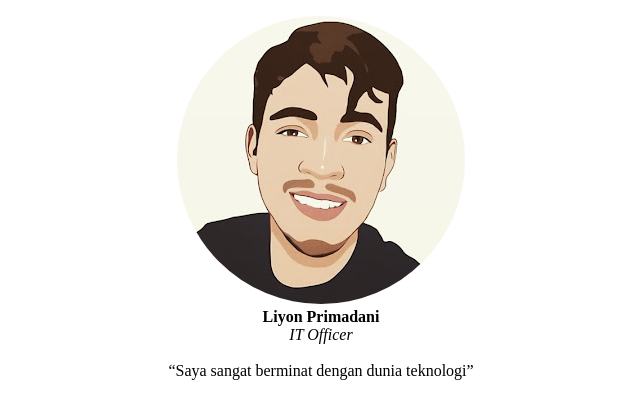
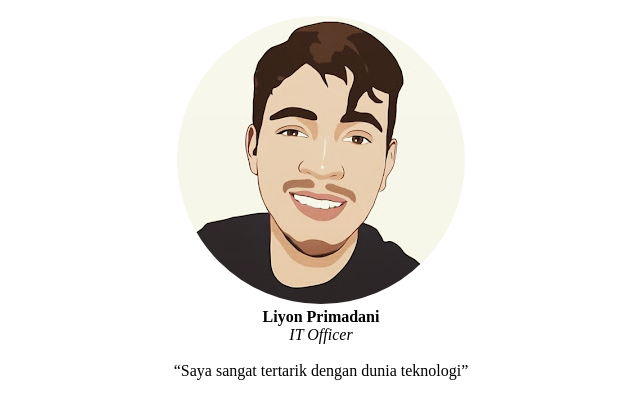
Before and after one commit to LP47ID/LP47ID.github.io, a plain HTML site: page index.html in a window 1280 px wide. Shown: the full height of the page, 319-959 px from the left. Drawn offline with Linux system fonts and the light colour scheme.

Commit message:
Update index.html

```diff
--- a/index.html
+++ b/index.html
@@ -11,7 +11,7 @@
         <br>
         <i>IT Officer</i>
         <br><br>
-            <q>Saya sangat berminat dengan dunia teknologi</q>
+            <q>Saya sangat tertarik dengan dunia teknologi</q>
     </p>
 </body>
 </html>
```
